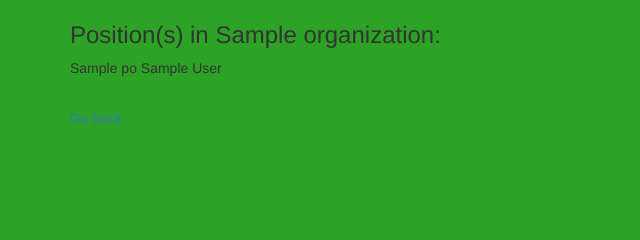
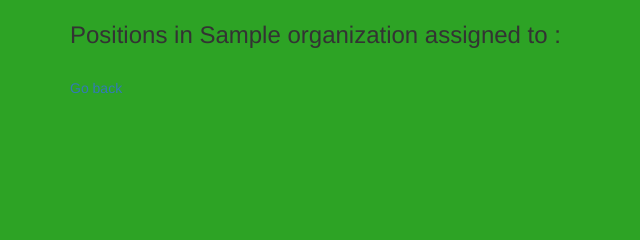
Before and after one commit to CameronOC/SKEDD, a Python web app: template source/templates/main/manager_member_profile.html in a window 1280 px wide. Shown: the part 238-478 px from the top of the page, without its empty margins (0-640 px from the left). Run offline with Jinja, Linux system fonts and the light colour scheme; the template is opened without the code that fills it: most values are stand-ins (such as "Sample title", 1, 10 or a date in 2020); some libraries are stand-ins or nearby versions; some web fonts are replaced.

Commit message:
Looks better, display more correct information. Still needs button for managers to assign positions

```diff
--- a/source/templates/main/manager_member_profile.html
+++ b/source/templates/main/manager_member_profile.html
@@ -8,30 +8,45 @@
 <p>Last name: {{user.last_name}}</p>
 <p>Email: {{user.email}}</p>
 
-<h3>Position(s) in {{organization.name}}: </h3>
+<h3>Positions in {{organization.name}} assigned to {{user.first_name}}: </h3>
 
 {% for pos in organization.owned_positions %}
-  <p>{{ pos.title }}
   {% for person in pos.assigned_users%}
-  	{{ person.first_name }} {{ person.last_name}}</p>
-  {%endfor%}
+  	{% if person.first_name == user.first_name %}
+
+  		<p><b>{{ pos.title }}</b> assigned to: {{ person.first_name }} {{ person.last_name}} <a href="/organization/{{ organization.id }}"> edit </a></p>
+
+  	{% endif %}
+  {% endfor %}
+  	{% if not pos.assigned_users %}
+ 		<a href="/organization/{{ organization.id }}"> <b>{{pos.title}}</b> assign {{user.first_name}} to this position </a></p>
+	{% endif %}
 {% endfor %}
 
 <!--
 
-update the database so that i can get the names from it
-
-display the members position/positions in that organization
+display the position/positions in that organization assigned to the user
 
 display the members shifts for those positions
 
-give this member a position in a organization?
+give this member a position in a organization
 
 fire/remove the member from the organization
 
-maybe display the perfered schedule times
+maybe display the perfered schedule
+
+{% for pos in organization.owned_positions %}
+  <p><b>{{ pos.title }}</b>
+  {% for person in pos.assigned_users%}
+  	assigned to: {{ person.first_name }} {{ person.last_name}}</p>
+  	{% if person.first_name == user.first_name %}
+  		<a href="/organization/{{ organization.id }}">Go back</a>
+  	{% endif %}
+  {% endfor %}
+{% endfor %}
 
 -->
+
 
 <br>
 <a href="/organization/{{ organization.id }}">Go back</a>
```
